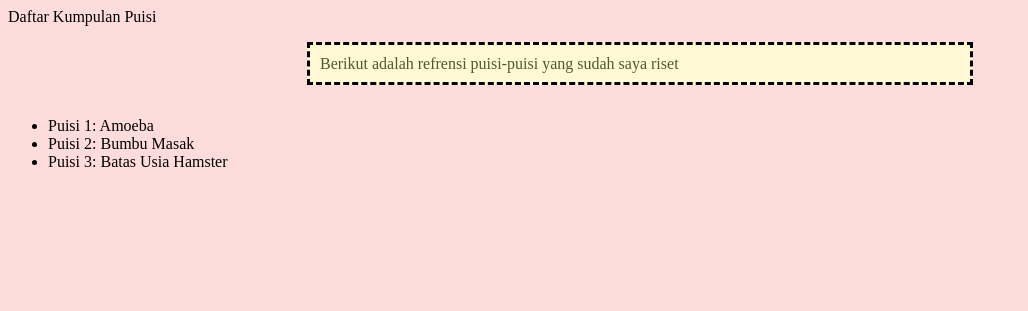
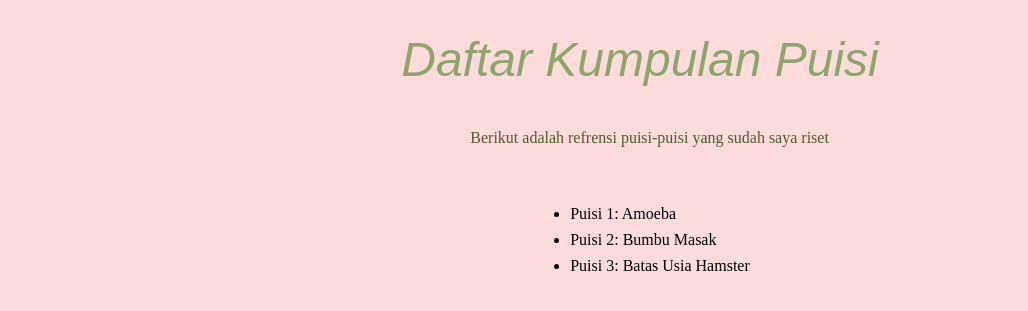
Before and after one commit to cheryl077/week05, a plain HTML site: page index.html in a window 1280 px wide. Shown: the whole page, without its empty margins (0-1028 px from the left). Drawn offline with Linux system fonts and the light colour scheme.

Commit message:
Update index.html

```diff
--- a/index.html
+++ b/index.html
@@ -1,22 +1,24 @@
-<html>
-
+<!DOCTYPE html>
+<html lang="id">
 <head>
+    <meta charset="UTF-8">
+    <title>Daftar Kumpulan Puisi</title>
     <link rel="stylesheet" href="style.css">
 </head>
+<body>
 
-<body style="background-color:#FFDCDC"
-<h1 style="color:#8EA66B">Daftar Kumpulan Puisi</h1>
+    <h1>Daftar Kumpulan Puisi</h1>
 
-<p style="color:#4F5B2A">
-Berikut adalah refrensi puisi-puisi yang sudah saya riset
-</p>
+    <!-- Ditambahkan class "deskripsi" agar tidak berubah jadi kotak -->
+    <p class="deskripsi">Berikut adalah refrensi puisi-puisi yang sudah saya riset</p>
 
-</body>
-<ul>
+    <div class="tengah">
+        <ul class="menu-puisi">
             <li><a href="puisi01.html">Puisi 1: Amoeba</a></li>
             <li><a href="puisi02.html">Puisi 2: Bumbu Masak</a></li>
             <li><a href="puisi03.html">Puisi 3: Batas Usia Hamster</a></li>
         </ul>
+    </div>
 
 </body>
 </html>
```
Lines whose indentation alone changed are shown as unchanged.
